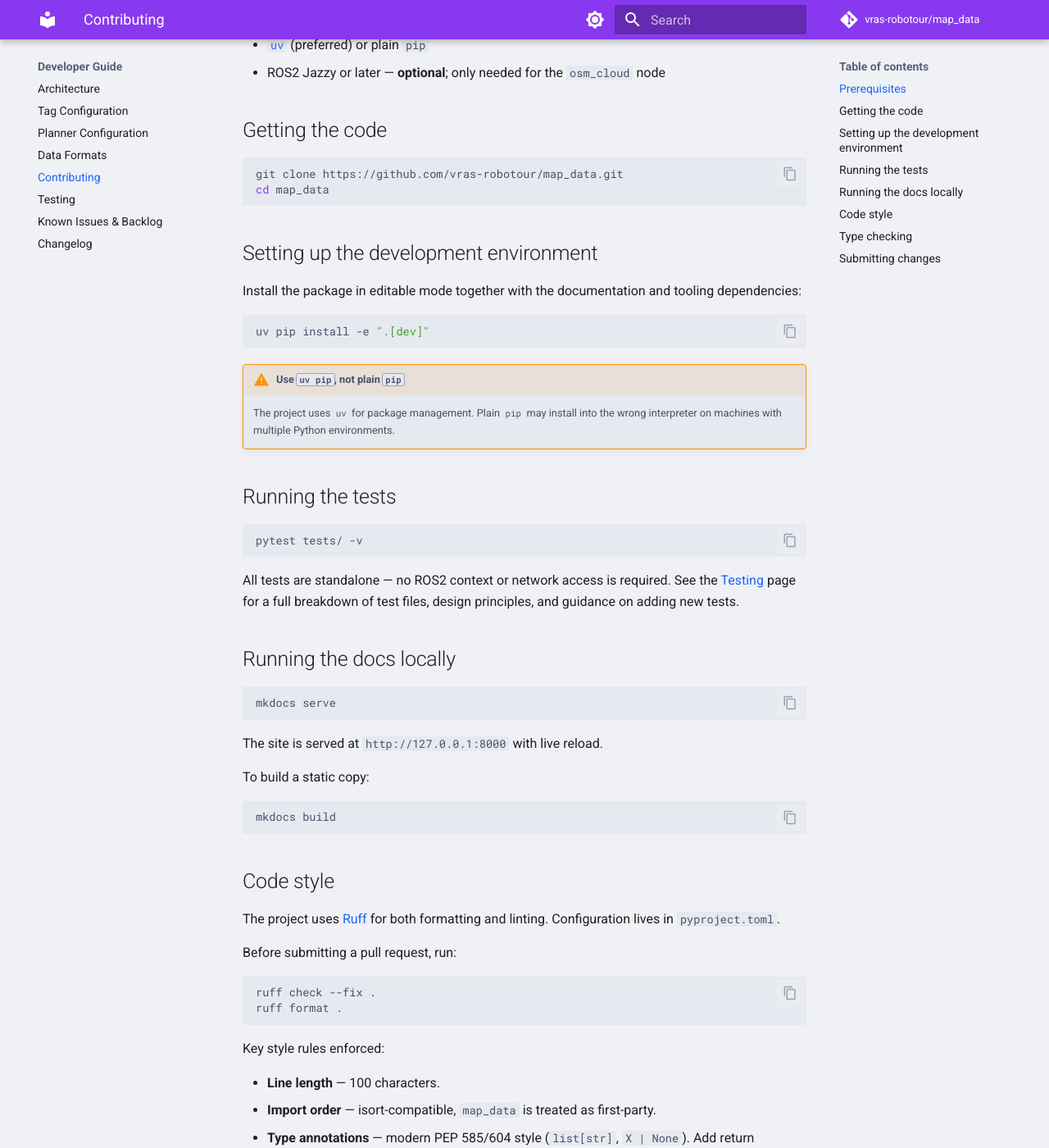
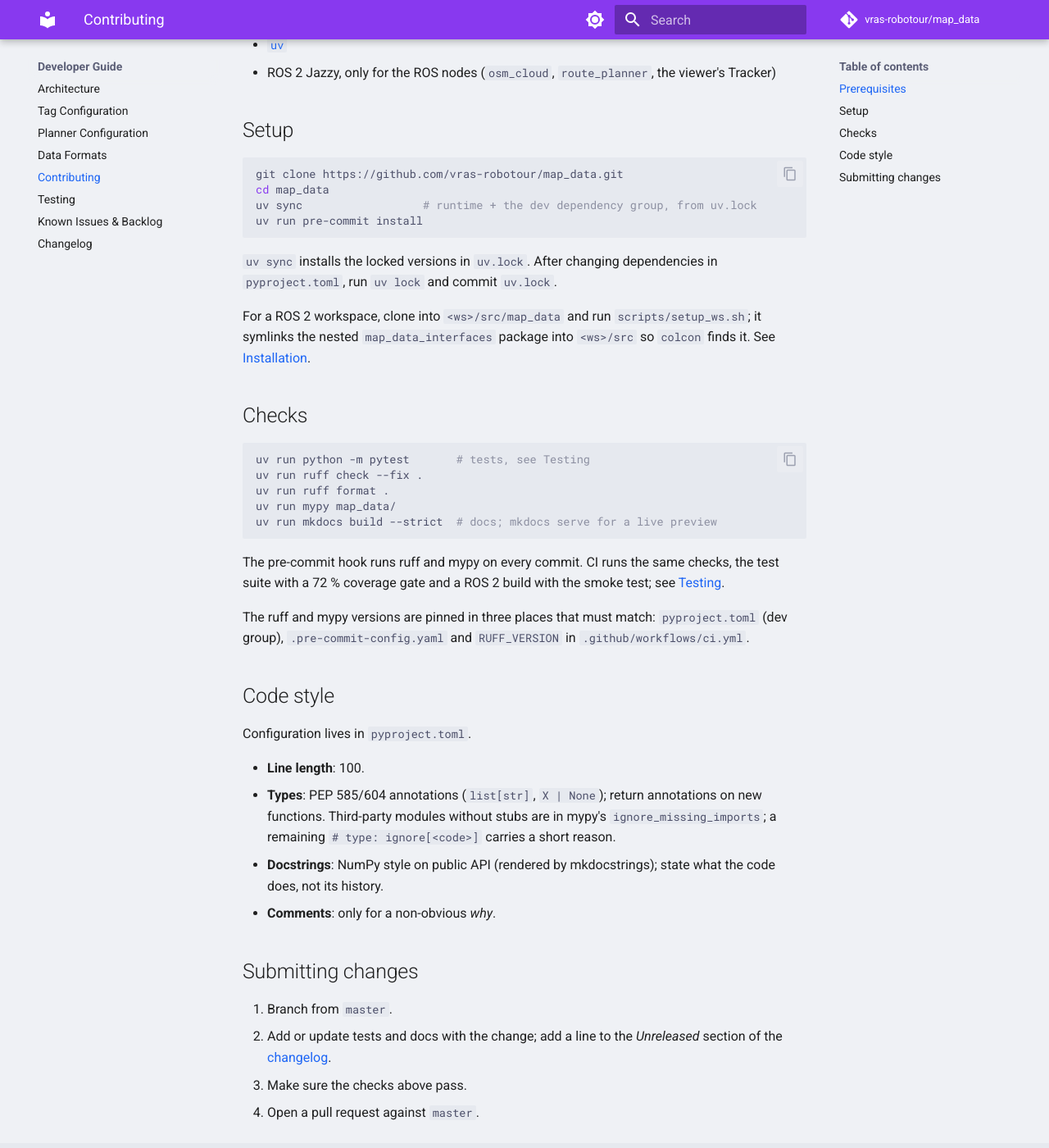
Before and after one commit to vras-robotour/map_data, an MkDocs documentation site: the page built from docs/dev/contributing.md, in a window 1280 px wide and 1400 px high, scrolled down 270 px. Shown: the whole window at 82% size. Built offline with MkDocs 1.6.1 and Material for MkDocs 9.7.7, drawn with Linux system fonts in a browser that asks for light colours; comment, search, counter and statistics services are not loaded; some of the changed text lies outside the part shown.

Commit message:
docs: contributing and PR template: uv sync, pre-commit, coverage gate

````diff
--- a/docs/dev/contributing.md
+++ b/docs/dev/contributing.md
@@ -2,86 +2,49 @@
 
 ## Prerequisites
 
-- Python 3.12+
-- [`uv`](https://docs.astral.sh/uv/) (preferred) or plain `pip`
-- ROS2 Jazzy or later — **optional**; only needed for the `osm_cloud` node
+- Python 3.12 (pinned in `.python-version`; ROS 2 Jazzy's Python)
+- [`uv`](https://docs.astral.sh/uv/)
+- ROS 2 Jazzy, only for the ROS nodes (`osm_cloud`, `route_planner`, the viewer's Tracker)
 
-## Getting the code
+## Setup
 
 ```bash
 git clone https://github.com/vras-robotour/map_data.git
 cd map_data
+uv sync                  # runtime + the dev dependency group, from uv.lock
+uv run pre-commit install
 ```
 
-## Setting up the development environment
+`uv sync` installs the locked versions in `uv.lock`. After changing dependencies in `pyproject.toml`, run `uv lock` and commit `uv.lock`.
 
-Install the package in editable mode together with the documentation and tooling dependencies:
+For a ROS 2 workspace, clone into `<ws>/src/map_data` and run `scripts/setup_ws.sh`; it symlinks the nested `map_data_interfaces` package into `<ws>/src` so `colcon` finds it. See [Installation](../index.md#with-ros-2-colcon).
+
+## Checks
 
 ```bash
-uv pip install -e ".[dev]"
+uv run python -m pytest       # tests, see Testing
+uv run ruff check --fix .
+uv run ruff format .
+uv run mypy map_data/
+uv run mkdocs build --strict  # docs; mkdocs serve for a live preview
 ```
 
-!!! warning "Use `uv pip`, not plain `pip`"
-    The project uses `uv` for package management. Plain `pip` may install into the wrong interpreter on machines with multiple Python environments.
+The pre-commit hook runs ruff and mypy on every commit. CI runs the same checks, the test suite with a 72 % coverage gate and a ROS 2 build with the smoke test; see [Testing](testing.md#ci).
 
-## Running the tests
-
-```bash
-pytest tests/ -v
-```
-
-All tests are standalone — no ROS2 context or network access is required. See the [Testing](testing.md) page for a full breakdown of test files, design principles, and guidance on adding new tests.
-
-## Running the docs locally
-
-```bash
-mkdocs serve
-```
-
-The site is served at `http://127.0.0.1:8000` with live reload.
-
-To build a static copy:
-
-```bash
-mkdocs build
-```
+The ruff and mypy versions are pinned in three places that must match: `pyproject.toml` (dev group), `.pre-commit-config.yaml` and `RUFF_VERSION` in `.github/workflows/ci.yml`.
 
 ## Code style
 
-The project uses [Ruff](https://docs.astral.sh/ruff/) for both formatting and linting. Configuration lives in `pyproject.toml`.
+Configuration lives in `pyproject.toml`.
 
-Before submitting a pull request, run:
-
-```bash
-ruff check --fix .
-ruff format .
-```
-
-Key style rules enforced:
-
-- **Line length** — 100 characters.
-- **Import order** — isort-compatible, `map_data` is treated as first-party.
-- **Type annotations** — modern PEP 585/604 style (`list[str]`, `X | None`). Add return annotations to all new functions; parameter annotations are required for public API methods.
-- **Docstrings** — public methods use NumPy-style docstrings (matches the `mkdocstrings` configuration). Internal helpers can omit docstrings when the name is self-explanatory.
-- **Comments** — only add a comment when the *why* is non-obvious. Do not annotate what the code does.
-
-!!! tip "Editor integration"
-    If you use Neovim with LazyVim, enable the `lazyvim.plugins.extras.lang.python` extra and add a `conform.nvim` plugin spec with `ruff_format` to get format-on-save automatically.
-
-## Type checking
-
-The project uses [mypy](https://mypy-lang.org/) for static type checking. Configuration lives in `pyproject.toml` under `[tool.mypy]`.
-
-```bash
-mypy map_data/
-```
-
-Third-party libraries without complete type stubs (numpy, shapely, overpy, flask_socketio, rclpy, etc.) are covered by `ignore_missing_imports`. A small number of remaining false positives — mostly from numpy/shapely returning loosely-typed values, or from patterns mypy can't narrow (e.g. Flask's `nonlocal`-captured variables) — are silenced with targeted `# type: ignore[<code>]` comments that include a short reason. New code should be fully typed rather than relying on ignores.
+- **Line length**: 100.
+- **Types**: PEP 585/604 annotations (`list[str]`, `X | None`); return annotations on new functions. Third-party modules without stubs are in mypy's `ignore_missing_imports`; a remaining `# type: ignore[<code>]` carries a short reason.
+- **Docstrings**: NumPy style on public API (rendered by mkdocstrings); state what the code does, not its history.
+- **Comments**: only for a non-obvious *why*.
 
 ## Submitting changes
 
-1. Create a feature branch from `master`.
-2. Make your changes and add or update tests where relevant.
-3. Run `pytest tests/` and ensure all tests pass.
-4. Run `ruff check . && ruff format --check .` and `mypy map_data/` and ensure both are clean.
-5. Open a pull request against `master` with a clear description of what changed and why.
+1. Branch from `master`.
+2. Add or update tests and docs with the change; add a line to the *Unreleased* section of the [changelog](changelog.md).
+3. Make sure the checks above pass.
+4. Open a pull request against `master`.
````
Also changed, not shown: .github/PULL_REQUEST_TEMPLATE.md.
